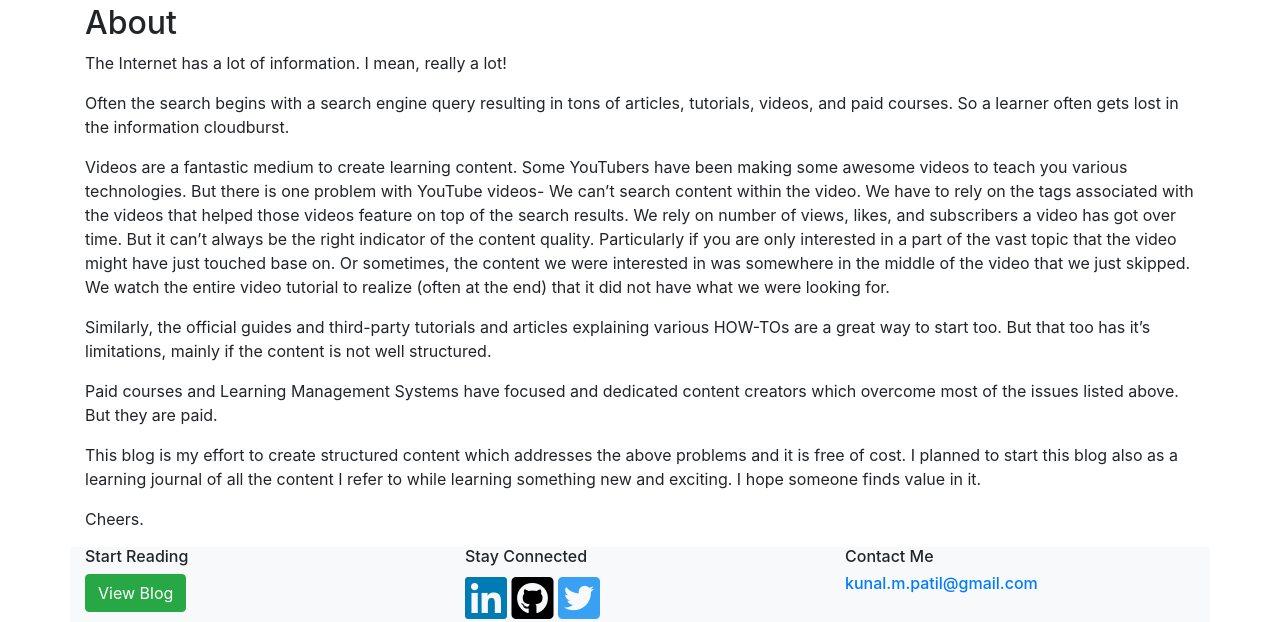
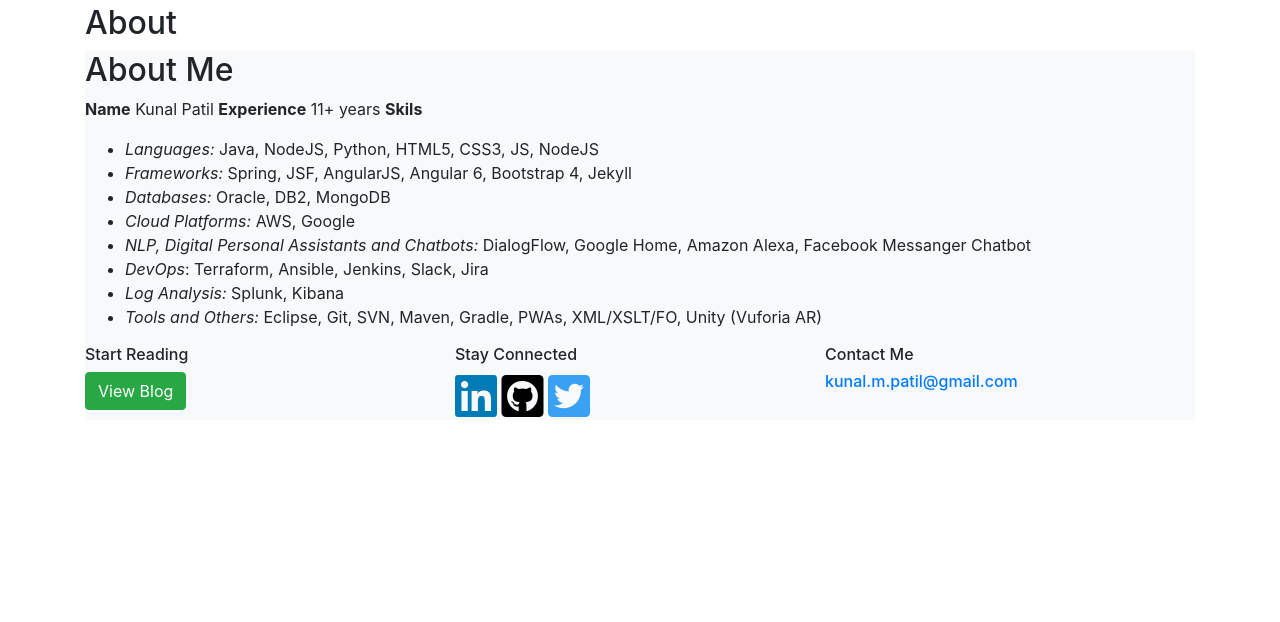
Before and after one commit to kunupat/kunupat.github.io, a Jekyll site: the page built from about.md, in a window 1280 px wide, cut to the strip 279-901 px from the top of the page. Built offline with Jekyll 4.4.1, drawn with Linux system fonts in a browser that asks for light colours; nearby versions of some CDN libraries; comment, search, counter and statistics services are not loaded.

Commit message:
Changes about me, home page

```diff
--- a/_data/navigation.yml
+++ b/_data/navigation.yml
@@ -1,6 +1,6 @@
 - name: Home
   link: /
-- name: About
+- name: About Me
   link: /about.html
 - name: Blog
   link: /blog.html
--- a/_layouts/about.html
+++ b/_layouts/about.html
@@ -5,21 +5,21 @@ layout: default
         <div class="panel-heading">
                 <h2>About</h2>
         </div>
-        <div class="panel-body">
+        <div class="panel-body bg-light">
                 {{ content }}
 
-                <div class="row" no-gutters>
-                        <div class="col-sm bg-light">
+                <div class="row no-gutters" >
+                        <div class="col-sm">
                                 <h6>Start Reading</h6>
                                 <a href="/blog.html" class="btn btn-success">View Blog</a>
                         </div>
-                        <div class="col-sm bg-light">
+                        <div class="col-sm">
                                 <h6>Stay Connected</h6>
                                 <a href="https://www.linkedin.com/in/kunal-patil-89769715/" target="_blank" class="fab fa-linkedin"></a>
                                 <a href="https://github.com/kunupat" target="_blank" class="fab fa-github-square"></a>
                                 <a href="https://twitter.com/kunupat" target="_blank" class="fab fa-twitter-square"></a>
                         </div>
-                        <div class="col-sm bg-light">
+                        <div class="col-sm">
                                 <h6>Contact Me</h6>
                                 <h6><a href="mailto:kunal.m.patil@gmail.com">kunal.m.patil@gmail.com</a></h6>
                         </div>
--- a/about.md
+++ b/about.md
@@ -3,16 +3,16 @@ layout: about
 title: Kunal Patil- About
 ---
 
-The Internet has a lot of information. I mean, really a lot!
+## About Me
 
-Often the search begins with a search engine query resulting in tons of articles, tutorials, videos, and paid courses. So a learner often gets lost in the information cloudburst.
-
-Videos are a fantastic medium to create learning content. Some YouTubers have been making some awesome videos to teach you various technologies. But there is one problem with YouTube videos- We can't search content within the video. We have to rely on the tags associated with the videos that helped those videos feature on top of the search results. We rely on number of views, likes, and subscribers a video has got over time. But it can't always be the right indicator of the content quality. Particularly if you are only interested in a part of the vast topic that the video might have just touched base on. Or sometimes, the content we were interested in was somewhere in the middle of the video that we just skipped. We watch the entire video tutorial to realize (often at the end) that it did not have what we were looking for.
-
-Similarly, the official guides and third-party tutorials and articles explaining various HOW-TOs are a great way to start too. But that too has it's limitations, mainly if the content is not well structured.
-
-Paid courses and Learning Management Systems have focused and dedicated content creators which overcome most of the issues listed above. But they are paid.
-
-This blog is my effort to create structured content which addresses the above problems and it is free of cost. I planned to start this blog also as a learning journal of all the content I refer to while learning something new and exciting. I hope someone finds value in it.
-
-Cheers.
+**Name** Kunal Patil
+**Experience** 11+ years
+**Skils**
+- *Languages:* Java, NodeJS, Python, HTML5, CSS3, JS, NodeJS
+- *Frameworks:* Spring, JSF, AngularJS, Angular 6, Bootstrap 4, Jekyll
+- *Databases:* Oracle, DB2, MongoDB
+- *Cloud Platforms:* AWS, Google
+- *NLP, Digital Personal Assistants and Chatbots:* DialogFlow, Google Home, Amazon Alexa, Facebook Messanger Chatbot
+- *DevOps*: Terraform, Ansible, Jenkins, Slack, Jira
+- *Log Analysis:* Splunk, Kibana
+- *Tools and Others:* Eclipse, Git, SVN, Maven, Gradle, PWAs, XML/XSLT/FO, Unity (Vuforia AR)
```
Also changed, not shown: index.md (+13 -1 lines).
